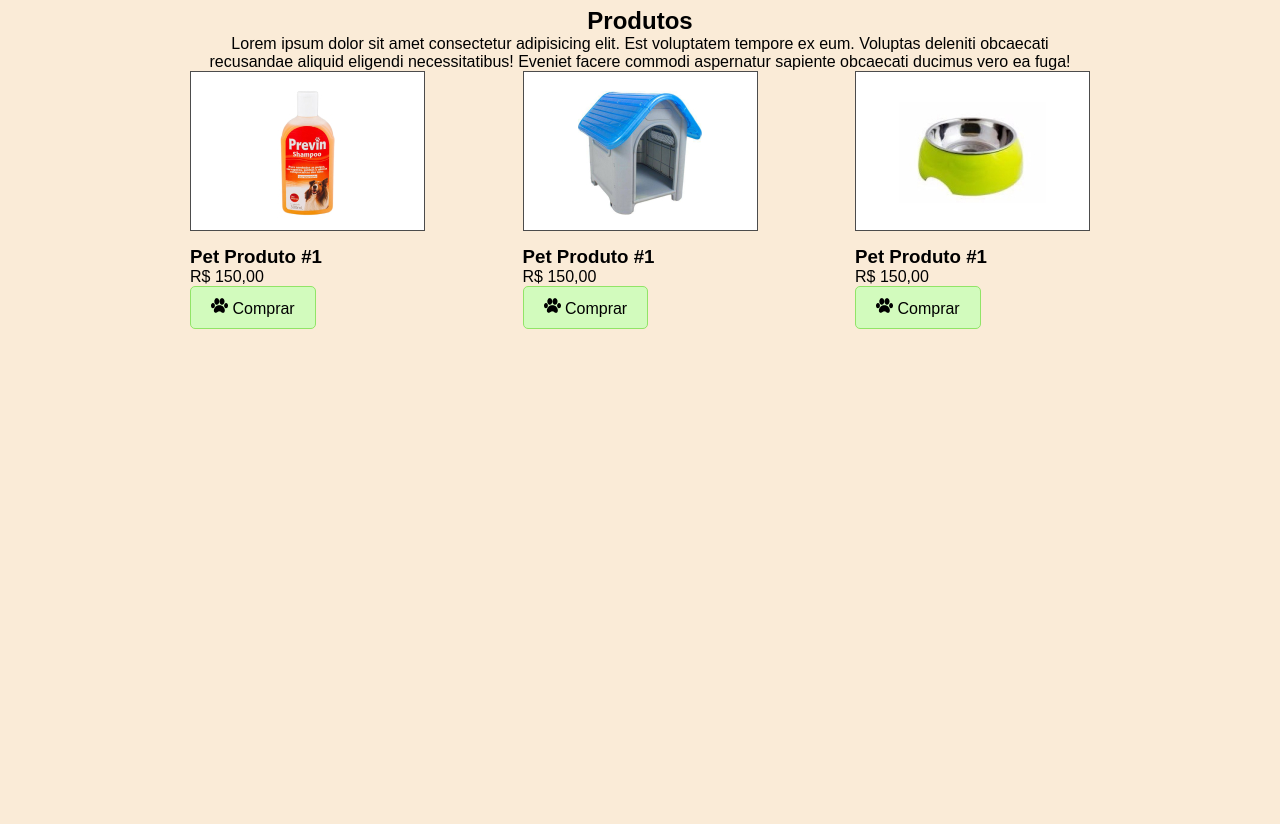
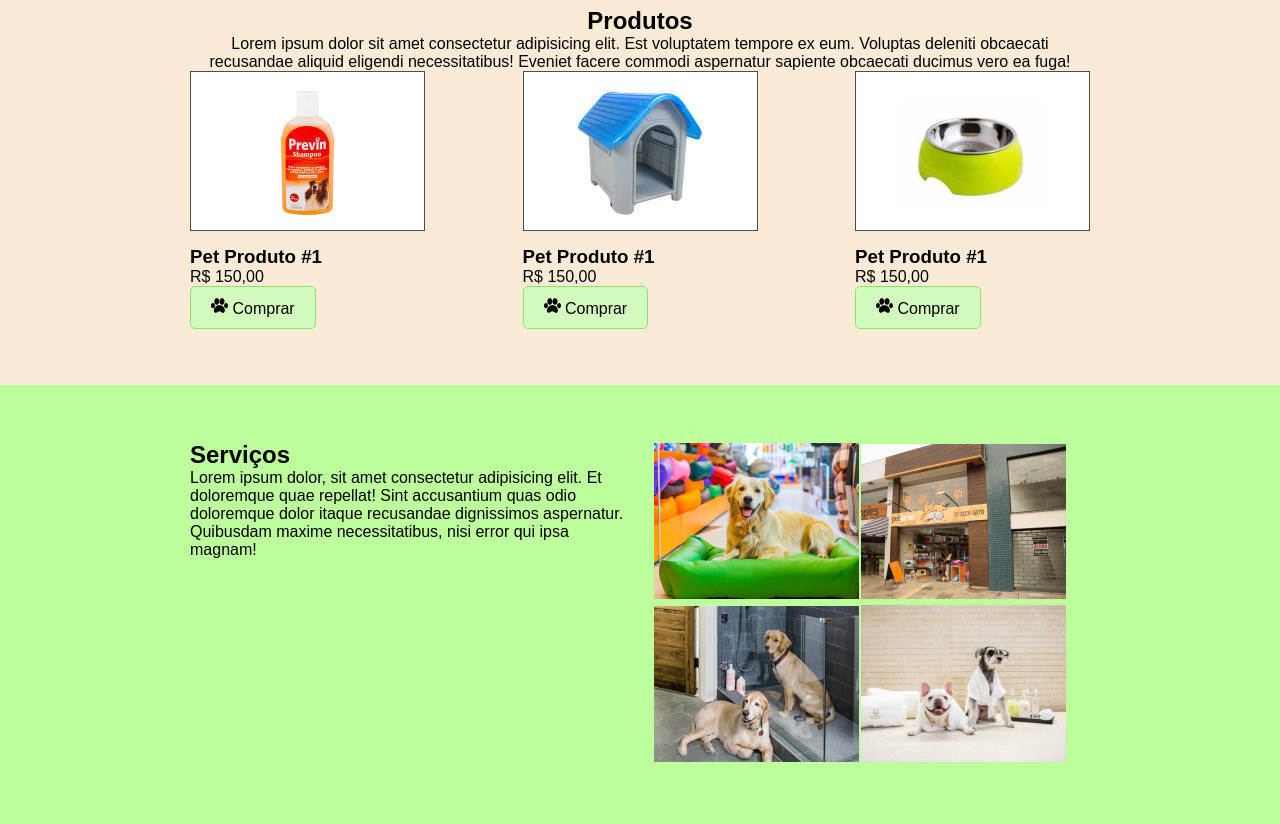
Before and after one commit to pauloetecds/Petshop, a plain HTML site: page index.html in a window 1280 px wide. Shown: the part 589-1413 px from the top of the page. Before the commit the page ends 974 px from the top, so only its background shows below. Drawn offline with Linux system fonts and the light colour scheme.

Commit message:
Servicos

```diff
--- a/index.html
+++ b/index.html
@@ -88,6 +88,27 @@
             </div>
         </div>
     </section>
+    <section class="fundoverde">
+        <div class="container flex-container">
+            <div class="col">
+            <h2>Serviços</h2>
+            <p>Lorem ipsum dolor, sit amet consectetur adipisicing elit. Et doloremque quae repellat! Sint
+                    accusantium quas odio doloremque dolor itaque recusandae dignissimos aspernatur. Quibusdam maxime
+                    necessitatibus, nisi error qui ipsa magnam!</p>
+            </div>
+            <div class="col">
+                <table>
+                    <tr>
+                <td><img src="./img/img-galeria-1.jpg" alt="img-galeria-1"></td>
+                <td><img src="./img/img-galeria-2.jpg" alt="img-galeria-2"></td>
+                </tr>
+                <tr>
+                <td><img src="./img/img-galeria-3.jpg" alt="img-galeria-3"></td>
+                <td><img src="./img/img-galeria-4.jpg" alt="img-galeria-4"></td>
+                </tr>
+            </div>
+        </div>
+    </section>
 
 </body>
 
```
Also changed, not shown: css/style.css (line endings or trailing spaces).
